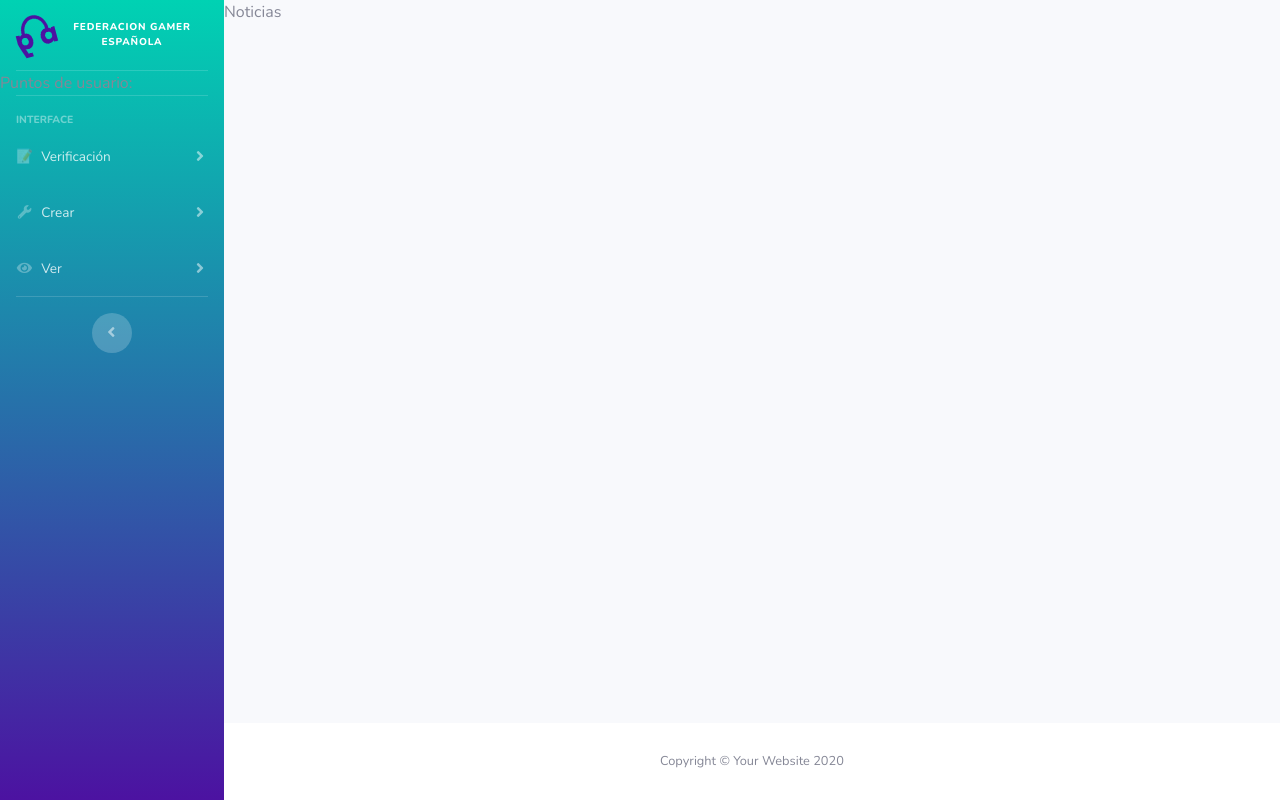
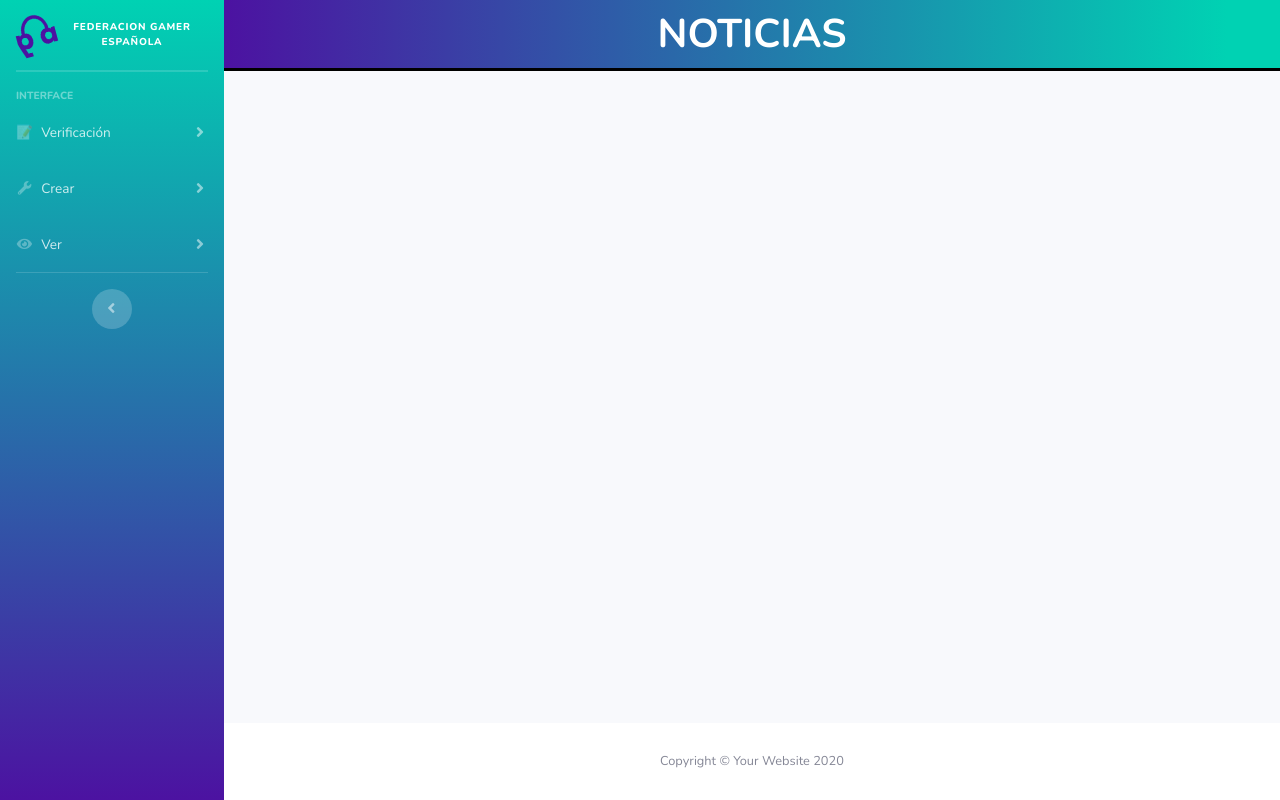
Before and after one commit to MiguelAngelRuizFuentes/ProyectoGrupal, a Symfony app: template templates/main/noticias.html.twig in a window 1280 px wide. Run offline with Twig, Linux system fonts and the light colour scheme; the template is opened without the code that fills it, so the values that code supplies are empty; some libraries are stand-ins or nearby versions.

Commit message:
Estilos chulos para los títulos

```diff
--- /dev/null
+++ b/public/css/noticias.css
@@ -0,0 +1,3 @@
+.textonegro {
+    color:black;
+}
--- a/templates/Cabecera/cabecera.html.twig
+++ b/templates/Cabecera/cabecera.html.twig
@@ -54,7 +54,7 @@
 
             <!-- Nav Item - Dashboard -->
             <li class="nav-item active">
-             Puntos de usuario: {{ puntos }}
+             {# Puntos de usuario: {{ puntos }} #}
                 {% if app.user %}
         <div class="mb-3">
             You are logged in as {{ app.user.username }}, <a href="{{ path('app_logout') }}">Logout</a>
--- a/templates/base.html.twig
+++ b/templates/base.html.twig
@@ -8,6 +8,7 @@
         {# Run `composer require symfony/webpack-encore-bundle`
            and uncomment the following Encore helpers to start using Symfony UX #}
         {% block stylesheets %}
+
         {% endblock %}
         {% block javascripts %}
             {#{{ encore_entry_script_tags('app') }}#}
@@ -15,6 +16,18 @@
     </head>
 
     <body id="page-top">
+    <style>
+            .titulos{
+                color:white;
+                padding:10px;
+                font-weight:bolder;
+                text-align:center;
+                background-color:#4C12A1;
+                border-bottom:solid black;
+                background:#4C12A1 linear-gradient(90deg, #4C12A1 0%, #00D2B3 95%);
+            }
+
+        </style>
      {% include "/Cabecera/cabecera.html.twig" %}
      <div class="contenido">
 
--- a/templates/main/misiones.html.twig
+++ b/templates/main/misiones.html.twig
@@ -3,6 +3,8 @@
 {% block title %}Hello MainController!{% endblock %}
 
 {% block body %}
+
+
 
 {% if is_granted("ROLE_USER") %}
 
--- a/templates/main/noticias.html.twig
+++ b/templates/main/noticias.html.twig
@@ -1,22 +1,32 @@
 {% extends 'base.html.twig' %}
 
 {% block title %}VerNoticias{% endblock %}
+{% block stylesheets %}
+    {# <link rel="stylesheets" href="/css/noticias.css"> #}
+{% endblock %}
 
 {% block body %}
 
     <table class="table table-striped">
         <tbody>
-            <p>Noticias</p>
+            {# <h1 style="color:white;
+            padding:10px;
+            font-weight:bolder;
+            text-align:center;
+            background-color:#4C12A1;
+            border-bottom:solid black;
+            background:#4C12A1 linear-gradient(90deg, #4C12A1 0%, #00D2B3 95%);">NOTICIAS</h1> #}
+            <h1 class="titulos">NOTICIAS</h1>
 <div id="content">
 
             {% for noticia in noticias %}
 
-                <p>----------------------------------</p>
-                <h2>{{ noticia.titulo }}</h2>
-                <h4>{{ noticia.textoNoticia }}</h4>
-                <h3>{{ noticia.fechaPublicacion|date('Y-m-d') }}</h3>
-                <h3>{{ noticia.autorNoticia }}</h3>
-                <img src="img/{{noticia.imagenDestacada}}">
+
+                <h2 style="color:black; padding:10px">{{ noticia.titulo }}</h2>
+                <h4 style="color:black; padding:10px">{{ noticia.textoNoticia }}</h4>
+                <h3 style="color:black; padding:10px">{{ noticia.fechaPublicacion|date('Y-m-d') }}</h3>
+                <h3 style="color:black; padding:10px">{{ noticia.autorNoticia }}</h3>
+                <img src="img/{{noticia.imagenDestacada}}" height="350px" width="350px">
 
             {% endfor %}
 
--- a/templates/main/perfil.html.twig
+++ b/templates/main/perfil.html.twig
@@ -6,7 +6,7 @@
 
 <link rel="stylesheet" href="/css/perfil.css">
 
-<h1>Perfil</h1>
+<h1 class="titulos">Perfil</h1>
 
 <hr>
 
```
Also changed, not shown: public/cabecera/scss/_global.scss (+10 -0 lines), public/img/ninten-switch-png-604a3be563186.png (added), public/img/ninten-switch-png-604a561c9f9cf.png (added).
